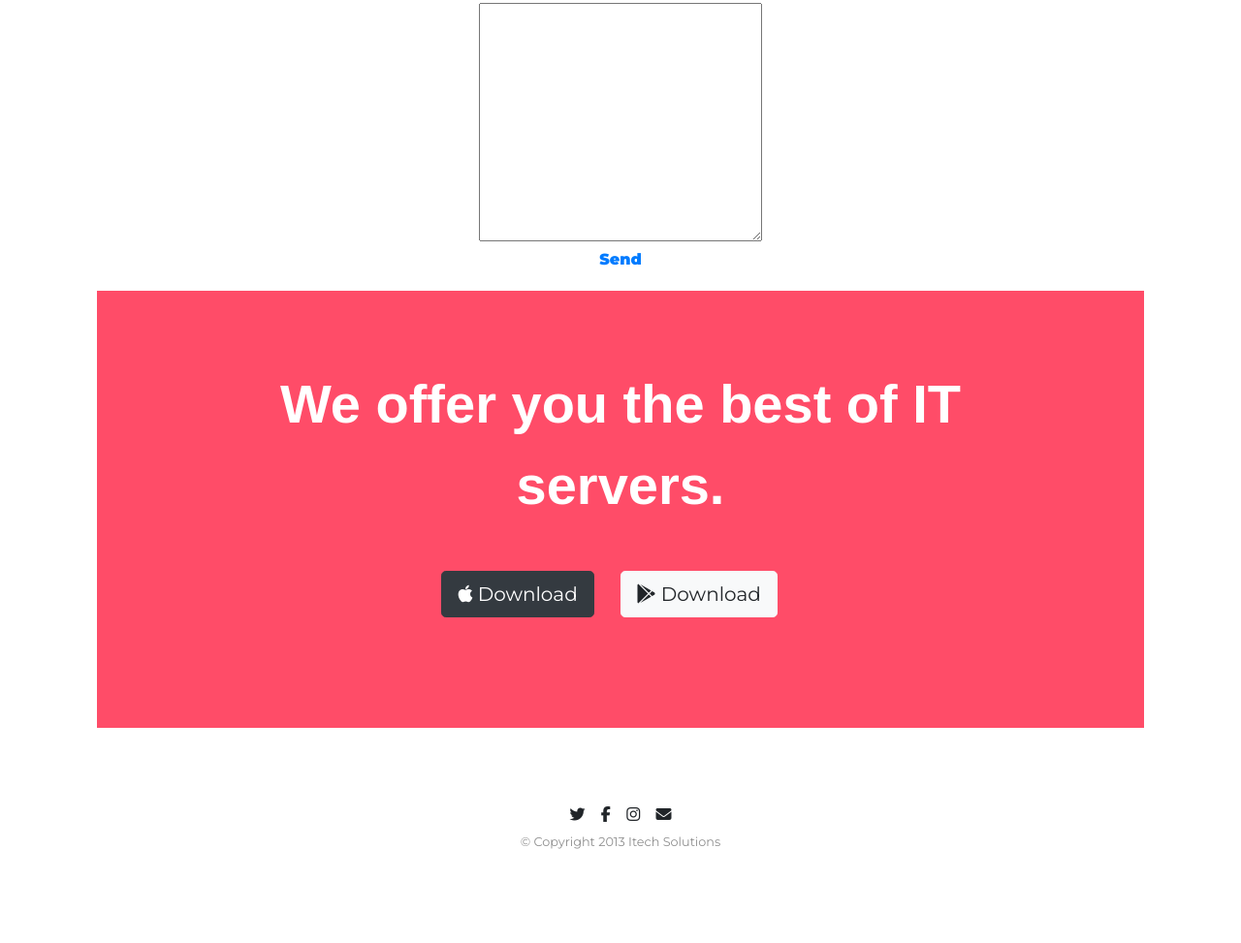
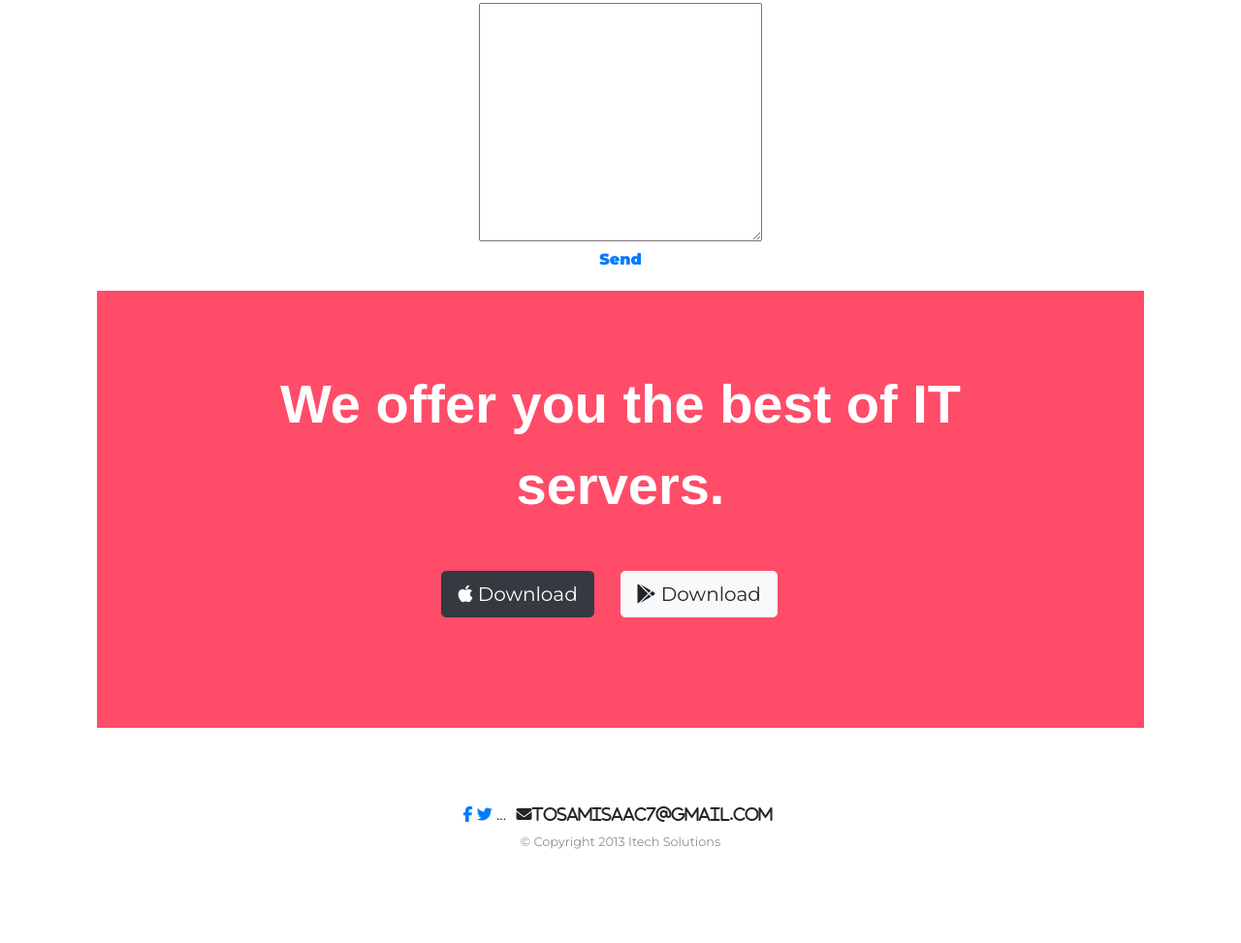
Before and after one commit to ndahisaac/Itech-solutions, a plain HTML site: page index.html in a window 1280 px wide. Shown: the part 2460-3433 px from the top of the page at 97% size. Drawn offline with nearby package versions, Linux system fonts and the light colour scheme.

Commit message:
my upto day site

```diff
--- a/index.html
+++ b/index.html
@@ -185,10 +185,11 @@
 
   <footer class="white-section" id="footer">
     <div class="container-fluid">
-      <i class="fab fa-twitter"></i>
-      <i class="fab fa-facebook-f"></i>
-      <i class="fab fa-instagram"></i>
-      <i class="fas fa-envelope"></i>
+      <!-- Add font awesome icons -->
+<a href="#" class="fa fa-facebook"></a>
+<a href="#" class="fa fa-twitter"></a>
+...
+      <i class="fas fa-envelope">tosamisaac7@gmail.com</i>
 
       <p class="copyright">© Copyright 2013 Itech Solutions</p>
     </div>
```
